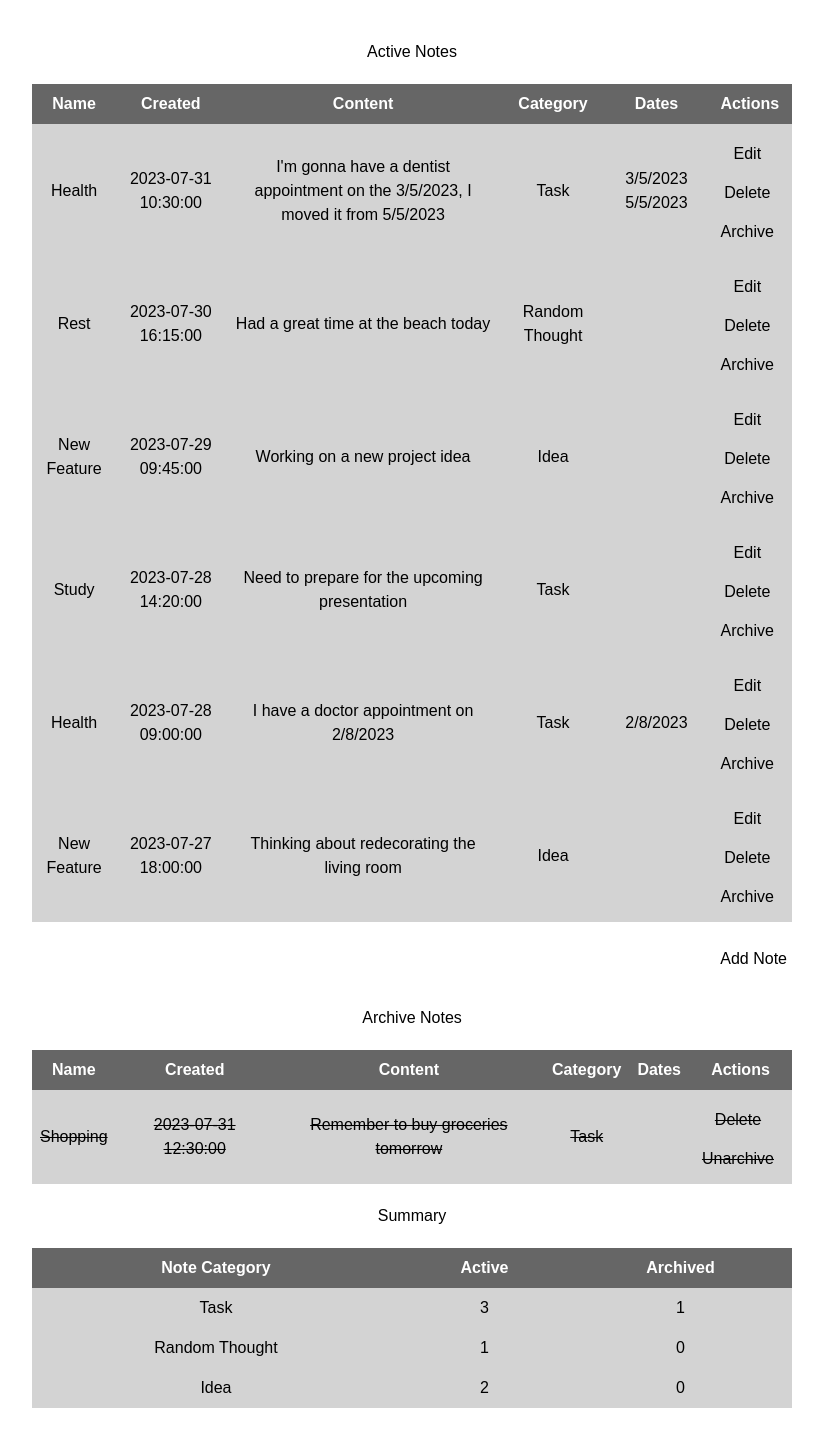
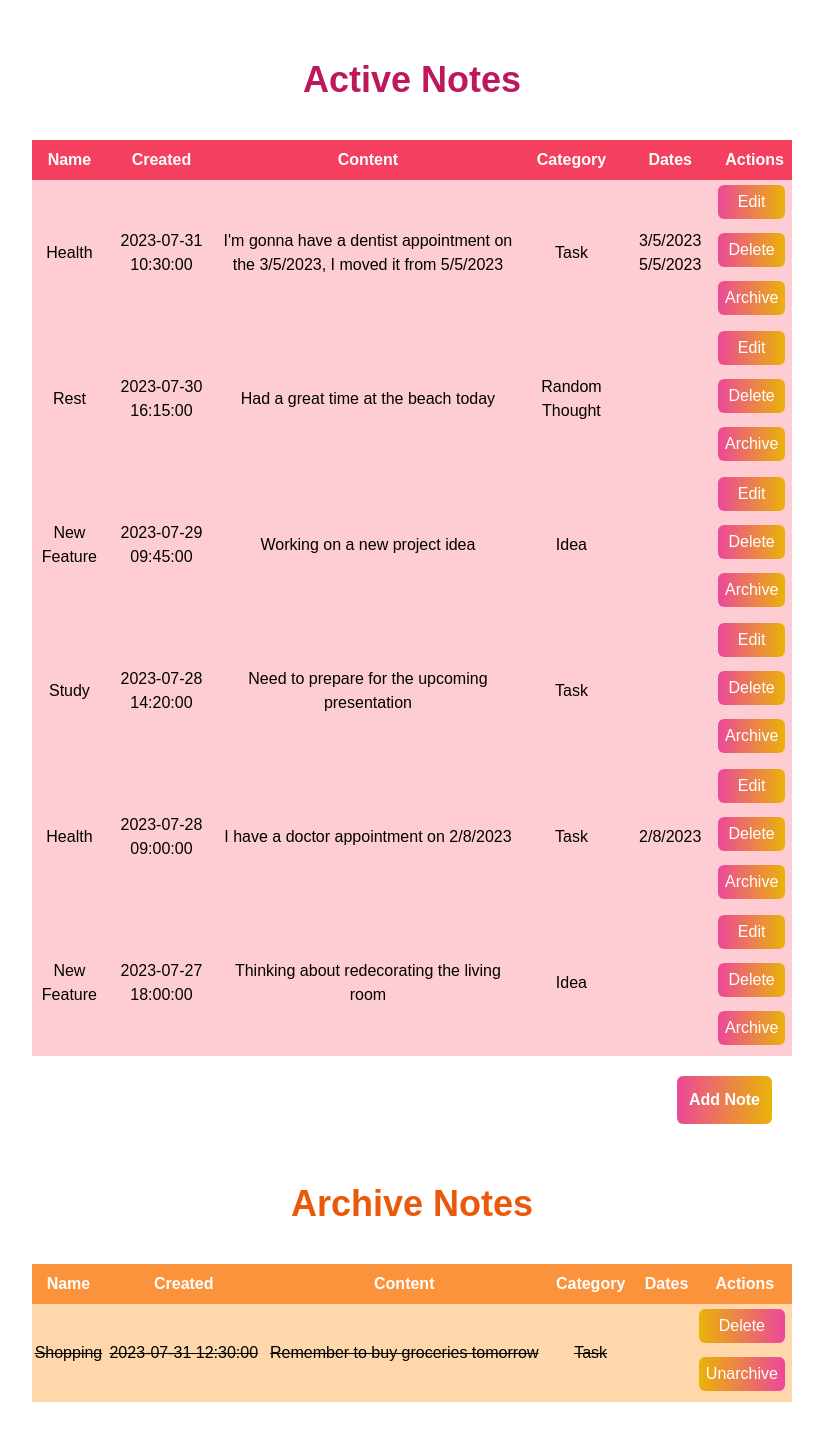
Before and after one commit to ErastKoliasa/notes-App-task2, a React (Create React App) app: page / in a window 1280 px wide. Shown: the top 1446 px of the page, without its empty margins (228-1051 px from the left). Built offline with nearby package versions, Linux system fonts and the light colour scheme.

Commit message:
Added styles for tables using Tailwind CSS

```diff
--- a/src/components/Tables/ActiveTable/ActiveNotes.tsx
+++ b/src/components/Tables/ActiveTable/ActiveNotes.tsx
@@ -53,32 +53,32 @@ const ActiveNotes: React.FC<ActiveNotesProps> = ({
 
   return (
     <div>
-      <h1>Active Notes</h1>
-      <table>
-        <thead>
+      <h1 className="my-10 text-4xl text-pink-700 text-center font-bold">Active Notes</h1>
+      <table className="border-collapse w-full">
+        <thead className="text-center text-white bg-rose-500">
           <tr>
-            <th>Name</th>
-            <th>Created</th>
-            <th>Content</th>
-            <th>Category</th>
-            <th>Dates</th>
-            <th>Actions</th>
+            <th className="p-2">Name</th>
+            <th className="p-2">Created</th>
+            <th className="p-2">Content</th>
+            <th className="p-2">Category</th>
+            <th className="p-2">Dates</th>
+            <th className="p-2">Actions</th>
           </tr>
         </thead>
         <tbody>
           {notes.map((note) => {
             if (!note.archived) {
               return (
-                <tr key={note.id}>
+                <tr key={note.id} className="text-center bg-rose-200 hover:bg-rose-100">
                   <td>{note.name}</td>
                   <td>{note.time}</td>
                   <td>{note.content}</td>
                   <td>{note.category}</td>
                   <td>{note.datesMentioned.map((date) => `${date} `)}</td>
-                  <td className="actions">
-                    <button onClick={() => handleEdit(note.id)}>Edit</button>
-                    <button onClick={() => handleDelete(note.id)}>Delete</button>
-                    <button onClick={() => handleArchive(note.id)}>Archive</button>
+                  <td className="flex flex-col">
+                    <button onClick={() => handleEdit(note.id)} className="mt-1 mr-1.5 bg-gradient-to-r from-pink-500 to-yellow-500 text-white text-center rounded-md">Edit</button>
+                    <button onClick={() => handleDelete(note.id)} className="mt-1 mr-1.5 bg-gradient-to-r from-pink-500 to-yellow-500 text-white text-center rounded-md">Delete</button>
+                    <button onClick={() => handleArchive(note.id)} className="mt-1 mr-1.5 bg-gradient-to-r from-pink-500 to-yellow-500 text-white text-center rounded-md">Archive</button>
                   </td>
                 </tr>
               );
@@ -89,20 +89,25 @@ const ActiveNotes: React.FC<ActiveNotesProps> = ({
       </table>
 
       <Modal active={modalActive}>
-        <h2>Edit a Note</h2>
+        <h2 className="text-2xl m-3 text-pink-700 text-center font-bold">Edit a Note</h2>
         <form onSubmit={handleSubmit} className="modal__noteForm-edit">
           <label htmlFor="noteName">Name:</label>
-          <input type="text" id="noteName" value={note.name} onChange={handleChangeName} required />
+          <input type="text" id="noteName" value={note.name} onChange={handleChangeName} required className="px-3 py-2 border border-slate-400 rounded-md text-sm shadow-sm
+                      focus:outline-none focus:border-sky-500 focus:ring-1 focus:ring-sky-500
+                      focus:invalid:border-pink-500 focus:invalid:ring-pink-500"/>
           <label htmlFor="noteContent">Content:</label>
-          <textarea name="noteContent" id="noteContent" value={note.content} onChange={handleChangeContent} required></textarea>
+          <textarea name="noteContent" id="noteContent" value={note.content} onChange={handleChangeContent} required className="px-3 py-2  border border-slate-400 rounded-md text-sm shadow-sm
+                      focus:outline-none focus:border-sky-500 focus:ring-1 focus:ring-sky-500
+                      focus:invalid:border-pink-500 focus:invalid:ring-pink-500"></textarea>
           <label htmlFor="noteCategory">Category:</label>
-          <select name="noteCategory" id="noteCategory" value={note.category} onChange={handleChangeCategory} required>
+          <select name="noteCategory" id="noteCategory" value={note.category} onChange={handleChangeCategory} required className="px-3 py-2 border border-slate-400 rounded-md text-sm shadow-sm
+                      focus:outline-none focus:border-sky-500 focus:ring-1 focus:ring-sky-500">
             <option value="Task">Task</option>
             <option value="Random Thought">Random Thought</option>
             <option value="Idea">Idea</option>
           </select>
-          <input type="submit" value="Submit" />
-          <button onClick={handleClose}>Close</button>
+          <input type="submit" value="Submit" className="mt-3 bg-gradient-to-r from-pink-500 to-yellow-500 text-white text-center font-bold rounded-md cursor-pointer"/>
+          <button onClick={handleClose} className="mt-1 bg-gradient-to-r from-pink-500 to-yellow-500 text-white text-center font-bold rounded-md">Close</button>
         </form>
 
       </Modal>
--- a/src/components/Tables/ArchiveTable/ArchivedNotes.tsx
+++ b/src/components/Tables/ArchiveTable/ArchivedNotes.tsx
@@ -1,6 +1,5 @@
 import React from "react";
 import { Note } from "../../../redux/action";
-import "./archived.css"
 
 interface ArchivedNotesProps {
   notes: Note[];
@@ -11,31 +10,31 @@ interface ArchivedNotesProps {
 const ArchivedNotes: React.FC<ArchivedNotesProps> = ({ notes, handleDelete, handleArchive }) => {
   return (
     <div>
-      <h1>Archive Notes</h1>
-      <table>
-        <thead>
+      <h1 className="my-10 text-4xl text-orange-600 text-center font-bold">Archive Notes</h1>
+      <table className="border-collapse w-full">
+        <thead className="text-center text-white bg-orange-400">
           <tr>
-            <th>Name</th>
-            <th>Created</th>
-            <th>Content</th>
-            <th>Category</th>
-            <th>Dates</th>
-            <th>Actions</th>
+            <th className="p-2">Name</th>
+            <th className="p-2">Created</th>
+            <th className="p-2">Content</th>
+            <th className="p-2">Category</th>
+            <th className="p-2">Dates</th>
+            <th className="p-2">Actions</th>
           </tr>
         </thead>
         <tbody>
           {notes.map((note) => {
             if (note.archived) {
               return (
-                <tr key={note.id} className="archived">
-                  <td>{note.name}</td>
-                  <td>{note.time}</td>
-                  <td>{note.content}</td>
-                  <td>{note.category}</td>
-                  <td>{note.datesMentioned.map((date) => `${date} `)}</td>
-                  <td className="actions">
-                    <button onClick={() => handleDelete(note.id)}>Delete</button>
-                    <button onClick={() => handleArchive(note.id)}>Unarchive</button>
+                <tr key={note.id} className="text-center bg-orange-200 hover:bg-orange-100">
+                  <td className="line-through">{note.name}</td>
+                  <td className="line-through">{note.time}</td>
+                  <td className="line-through">{note.content}</td>
+                  <td className="line-through">{note.category}</td>
+                  <td className="line-through">{note.datesMentioned.map((date) => `${date} `)}</td>
+                  <td className="flex flex-col">
+                    <button onClick={() => handleDelete(note.id)} className="mt-1 mr-1.5 bg-gradient-to-r from-yellow-500 to-pink-500 text-white text-center rounded-md">Delete</button>
+                    <button onClick={() => handleArchive(note.id)} className="mt-1 mr-1.5 bg-gradient-to-r from-yellow-500 to-pink-500 text-white text-center rounded-md">Unarchive</button>
                   </td>
                 </tr>
               );
--- a/src/components/Tables/ArchiveTable/archived.css
+++ /dev/null
@@ -1,3 +0,0 @@
-.archived {
-    text-decoration: line-through;
-}
--- a/src/components/Tables/SummaryTable/SummaryTable.tsx
+++ b/src/components/Tables/SummaryTable/SummaryTable.tsx
@@ -9,13 +9,13 @@ const SummaryTable: React.FC<SummaryTableProps> = ({ notes }) => {
   const categories = ["Task", "Random Thought", "Idea"];
   return (
     <div>
-      <h1>Summary</h1>
-      <table>
-        <thead>
+      <h1 className="my-10 text-4xl text-yellow-500 text-center font-bold">Summary</h1>
+      <table className="border-collapse w-full">
+        <thead className="text-center text-white bg-yellow-300">
           <tr>
-            <th>Note Category</th>
-            <th>Active</th>
-            <th>Archived</th>
+            <th className="p-2">Note Category</th>
+            <th className="p-2">Active</th>
+            <th className="p-2">Archived</th>
           </tr>
         </thead>
         <tbody>
@@ -23,7 +23,7 @@ const SummaryTable: React.FC<SummaryTableProps> = ({ notes }) => {
             const activeCount = notes.filter((note) => note.category === category && !note.archived).length;
             const archivedCount = notes.filter((note) => note.category === category && note.archived).length;
             return (
-              <tr key={category}>
+              <tr key={category} className="text-center bg-amber-100 hover:bg-yellow-50">
                 <td>{category}</td>
                 <td>{activeCount}</td>
                 <td>{archivedCount}</td>
--- a/src/components/Tables/Tables.css
+++ /dev/null
@@ -1,35 +0,0 @@
-table {
-    width: 100%;
-    border-collapse: collapse;
-}
-
-th,
-td {
-    text-align: center;
-    background-color: #d3d3d3;
-    padding: 8px;
-}
-
-th {
-    color: #fff;
-    background-color: #666;
-}
-
-.actions {
-    display: flex;
-    height: 100%;
-    flex-direction: column;
-}
-
-.actions button {
-    margin: 5px 5px 0px 0px;
-}
-
-.button__noteAdd-wrapper {
-    display: flex;
-    justify-content: end;
-}
-
-.button__note-add {
-    margin-top: 20px;
-}
--- a/src/components/Tables/TablesContainer.tsx
+++ b/src/components/Tables/TablesContainer.tsx
@@ -7,7 +7,6 @@ import Modal from "../Modal/Modal";
 import { Note } from "../../redux/action";
 import SummaryTable from "./SummaryTable/SummaryTable";
 import { NotesState } from "../../redux/reducer";
-import "./Tables.css"
 
 const TableContainer = () => {
   const notes = useSelector((state: NotesState) => state.notes);
@@ -105,26 +104,31 @@ const TableContainer = () => {
         handleChangeCategory={handleChangeCategory}
         cleanField={cleanField}
       />
-      <div className="button__noteAdd-wrapper">
-        <button onClick={handleAdd} className="button__note-add ">Add Note</button>
+      <div className="grid place-content-end">
+        <button onClick={handleAdd} className="m-5 p-3 bg-gradient-to-r from-pink-500 to-yellow-500 text-white text-center font-bold rounded-md">Add Note</button>
       </div>
       <ArchivedNotes notes={notes} handleDelete={handleDelete} handleArchive={handleArchive} />
       <SummaryTable notes={notes} />
       <Modal active={modalActive}>
-        <h2>Add a Note</h2>
+        <h2 className="text-2xl m-3 text-pink-700 text-center font-bold">Add a Note</h2>
         <form onSubmit={handleAddNote} className="modal__noteForm-add">
           <label htmlFor="noteName">Name:</label>
-          <input type="text" id="noteName" value={note.name} onChange={handleChangeName} required />
+          <input type="text" id="noteName" value={note.name} onChange={handleChangeName} required className="px-3 py-2 border border-slate-400 rounded-md text-sm shadow-sm
+                      focus:outline-none focus:border-sky-500 focus:ring-1 focus:ring-sky-500
+                      focus:invalid:border-pink-500 focus:invalid:ring-pink-500"/>
           <label htmlFor="noteContent">Content:</label>
-          <textarea name="noteContent" id="noteContent" value={note.content} onChange={handleChangeContent} required></textarea>
+          <textarea name="noteContent" id="noteContent" value={note.content} onChange={handleChangeContent} required className="px-3 py-2  border border-slate-400 rounded-md text-sm shadow-sm
+                      focus:outline-none focus:border-sky-500 focus:ring-1 focus:ring-sky-500
+                      focus:invalid:border-pink-500 focus:invalid:ring-pink-500"></textarea>
           <label htmlFor="noteCategory">Category:</label>
-          <select name="noteCategory" id="noteCategory" value={note.category} onChange={handleChangeCategory} required>
+          <select name="noteCategory" id="noteCategory" value={note.category} onChange={handleChangeCategory} required className="px-3 py-2 border border-slate-400 rounded-md text-sm shadow-sm
+                      focus:outline-none focus:border-sky-500 focus:ring-1 focus:ring-sky-500">
             <option value="Task">Task</option>
             <option value="Random Thought">Random Thought</option>
             <option value="Idea">Idea</option>
           </select>
-          <input type="submit" value="Add" />
-          <button onClick={handleClose}>Close</button>
+          <input type="submit" value="Add" className="mt-3 bg-gradient-to-r from-pink-500 to-yellow-500 text-white text-center font-bold rounded-md cursor-pointer" />
+          <button onClick={handleClose} className="mt-1 bg-gradient-to-r from-pink-500 to-yellow-500 text-white text-center font-bold rounded-md">Close</button>
         </form>
       </Modal>
     </div>
```
